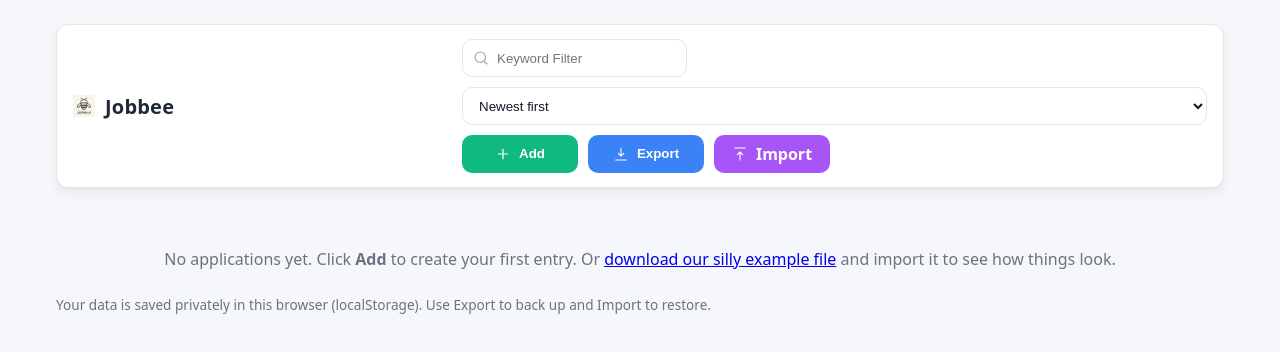
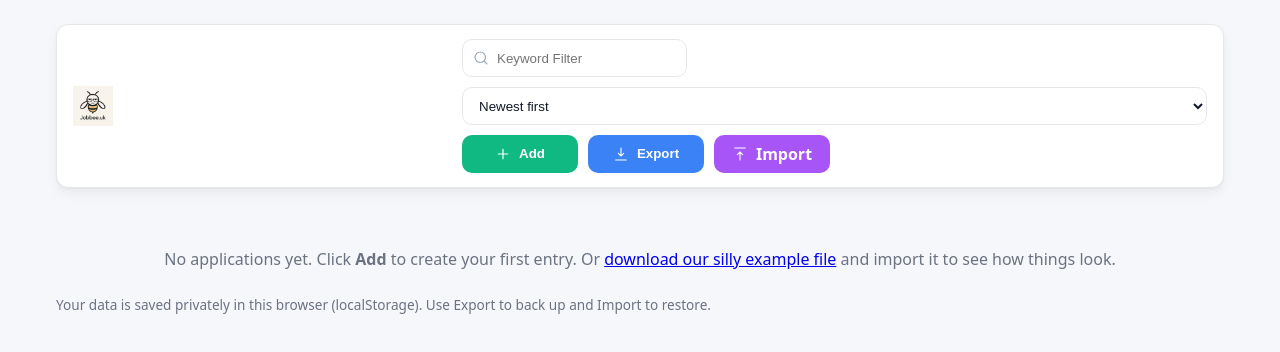
Before and after one commit to sdrasco/jobbee, a plain HTML site: page index.html in a window 1280 px wide. Drawn offline with Linux system fonts and the light colour scheme.

Commit message:
Simplify top bar with standalone logo

```diff
--- a/index.html
+++ b/index.html
@@ -89,8 +89,6 @@
       box-shadow:var(--shadow);
     }
     .title{ display:flex; align-items:center; gap:10px; }
-    h1{ font-size:1.25rem; margin:0; font-weight:650; letter-spacing:.2px; }
-    .subtitle{ margin:0; font-size:.85rem; color:var(--muted); }
 
     .toolbar-actions{ display:flex; align-items:center; gap:10px; flex-wrap:wrap; }
     .search{ position:relative; min-width:220px; }
@@ -260,10 +258,7 @@
   <div class="container">
     <div class="toolbar">
       <div class="title">
-        <img src="jobbee_small.png" alt="Jobbee logo" width="22" height="22">
-        <div>
-          <h1>Jobbee</h1>
-        </div>
+        <img src="jobbee_small.png" alt="Jobbee logo" width="40" height="40">
       </div>
       <div class="toolbar-actions">
         <div class="search">
```
